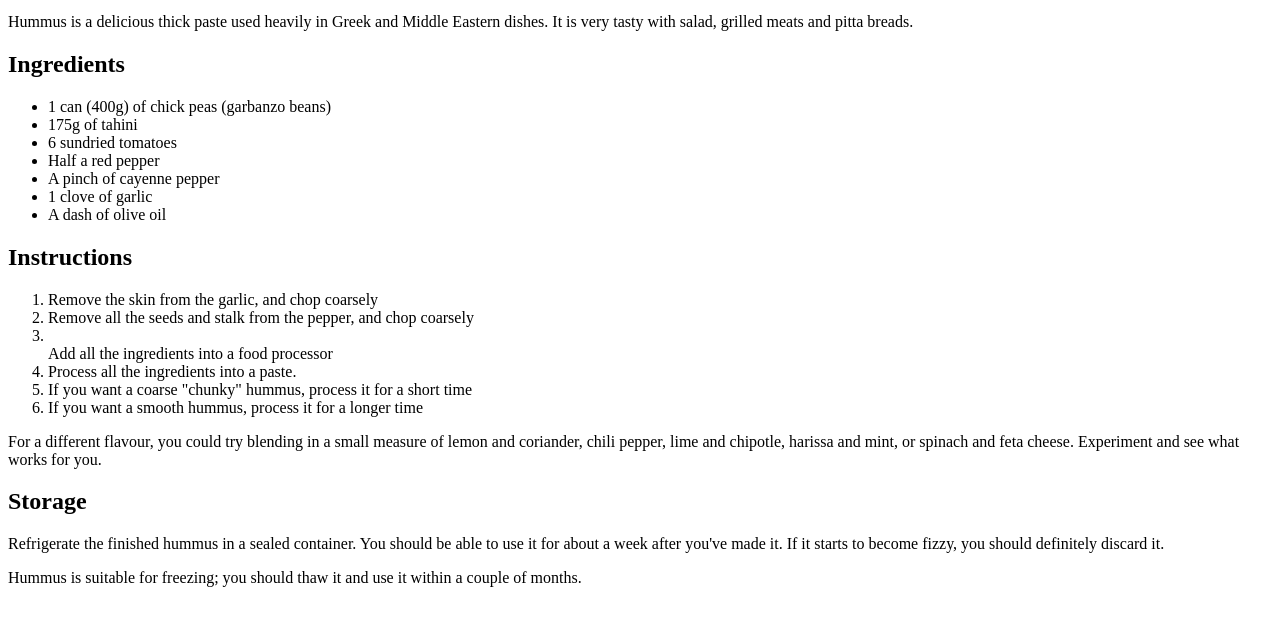
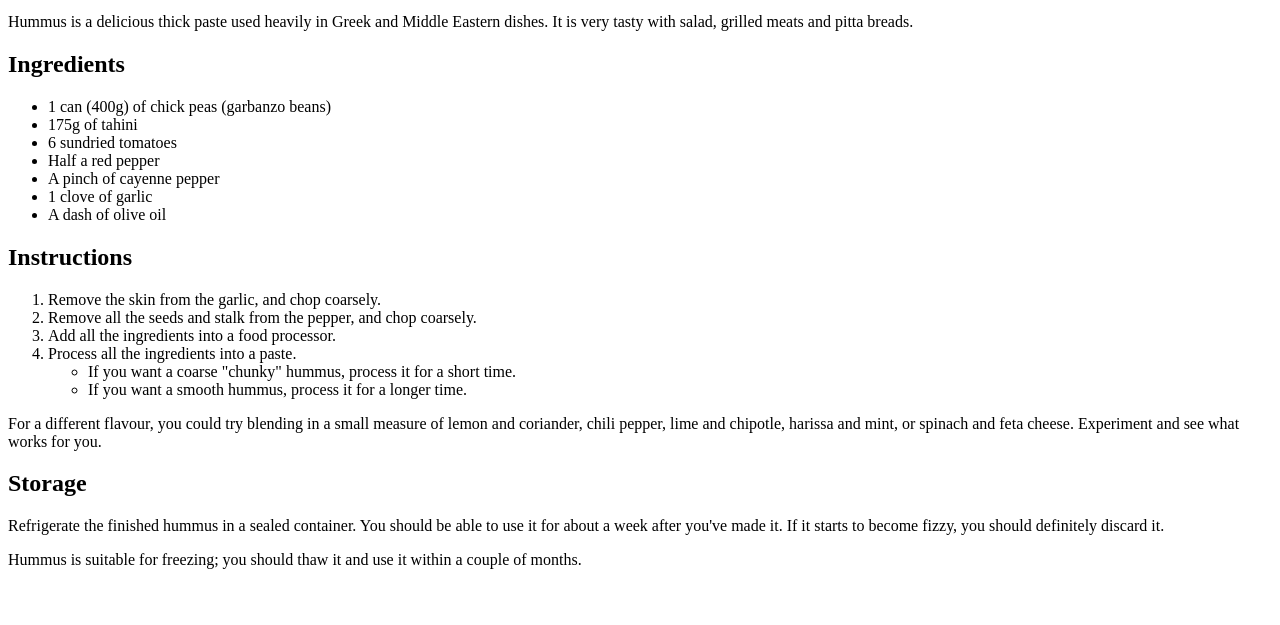
Before and after one commit to sagarvirani/test-website, a plain HTML site: page index.html in a window 1280 px wide. Shown: the part 101-726 px from the top of the page. Drawn offline with Linux system fonts and the light colour scheme.

```diff
--- a/index.html
+++ b/index.html
@@ -31,13 +31,19 @@
       Instructions
     </h2>
     <ol>
-      <li>Remove the skin from the garlic, and chop coarsely</li>
-      <li>Remove all the seeds and stalk from the pepper, and chop coarsely</li>      <li></li>Add all the ingredients into a food processor
-      <li>Process all the ingredients into a paste.</li>
-      <li>If you want a coarse "chunky" hummus, process it for a short time</li>
-      <li>If you want a smooth hummus, process it for a longer time</li>
+      <li>Remove the skin from the garlic, and chop coarsely.</li>
+      <li>Remove all the seeds and stalk from the pepper, and chop coarsely.</li>
+      <li>Add all the ingredients into a food processor.</li>
+      <li>
+        Process all the ingredients into a paste.
+        <ul>
+          <li>
+            If you want a coarse "chunky" hummus, process it for a short time.
+          </li>
+          <li>If you want a smooth hummus, process it for a longer time.</li>
+        </ul>
+      </li>
     </ol>
-
 
     <p>
       For a different flavour, you could try blending in a small measure of lemon and coriander, chili pepper, lime and chipotle, harissa and mint, or spinach and feta cheese. Experiment and see what works for you.
```
